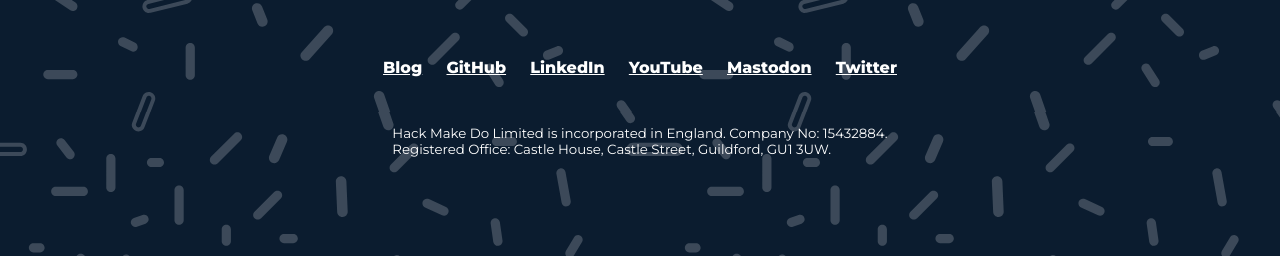
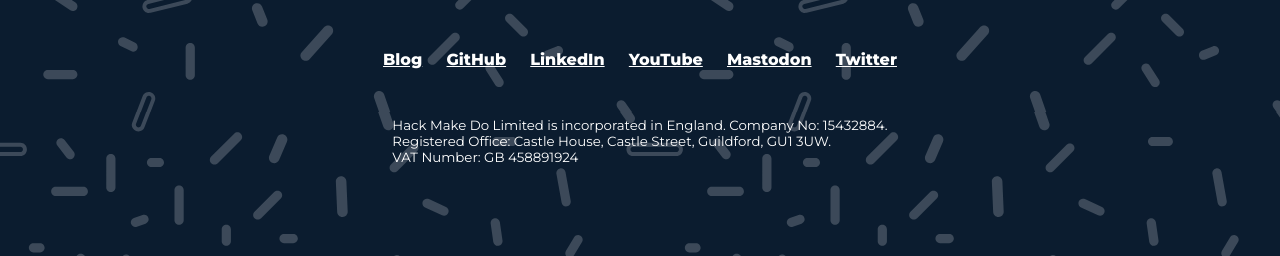
Before and after one commit to HackMakeDo/hackmakedo.github.io, a plain HTML site: page index.html in a window 1280 px wide. Shown: the part 544-800 px from the top of the page. Drawn offline with Linux system fonts and the light colour scheme.

Commit message:
Add VAT number

```diff
--- a/index.html
+++ b/index.html
@@ -62,7 +62,8 @@
         </div>
         <small class="company-info">
             Hack Make Do Limited is incorporated in England. Company No: 15432884.<br>
-            Registered Office: Castle House, Castle Street, Guildford, GU1 3UW.
+            Registered Office: Castle House, Castle Street, Guildford, GU1 3UW.<br>
+            VAT Number: GB 458891924
         </small>
     </section>
 
```
